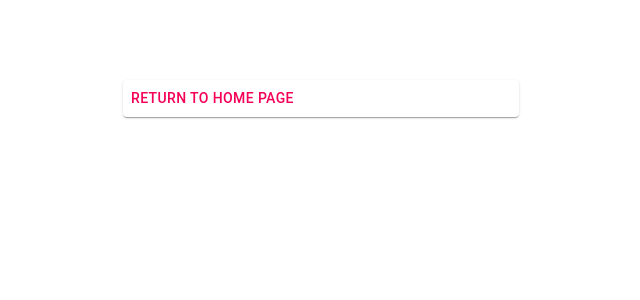
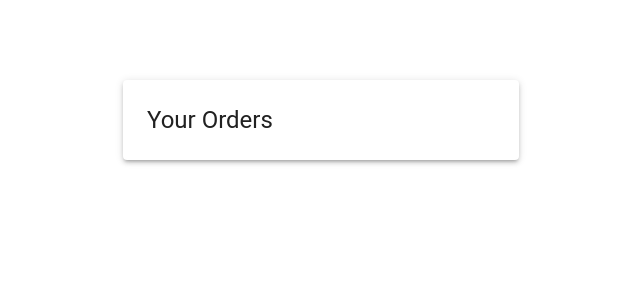
Before and after one commit to lacazeto/ordersTracking_Kata, a React (Create React App) app in the folder frontend/: page /orders in a window 1280 px wide. Shown: the top 300 px of the page, without its empty margins (319-959 px from the left). Built offline with nearby package versions, Linux system fonts and the light colour scheme.

Commit message:
added orders page

```diff
--- a/frontend/src/pages/Orders.tsx
+++ b/frontend/src/pages/Orders.tsx
@@ -1,13 +1,69 @@
-import Button from "@material-ui/core/Button";
-import Paper from "@material-ui/core/Paper";
+import { Paper, Typography, Box } from "@material-ui/core";
+import { Link } from "react-router-dom";
 import React from "react";
+import { makeStyles } from "@material-ui/core/styles";
+import { orderDataContext } from "../context";
+
+const useStyles = makeStyles(() => ({
+  link: {
+    textDecoration: "none;",
+    "&:hover .MuiPaper-root": {
+      boxShadow:
+        "0px 3px 5px -1px rgb(0 0 0 / 20%), 0px 6px 10px 0px rgb(0 0 0 / 14%), 0px 1px 18px 0px rgb(0 0 0 / 12%);",
+    },
+  },
+}));
 
 const Orders = (): React.ReactElement => {
+  const classes = useStyles();
+  const { orders, checkPoints } = React.useContext(orderDataContext);
+
   return (
-    <Paper>
-      <Button color="secondary" aria-label="home" href="/">
-        Return to Home Page
-      </Button>
+    <Paper elevation={3}>
+      <Box p={3}>
+        <Typography variant="h5" align="left">
+          Your Orders
+        </Typography>
+
+        {orders &&
+          orders.map((order, index) => (
+            <Link className={classes.link} to="/status" key={`${order.orderNo}-${index}`}>
+              <Paper elevation={3}>
+                <Box display="flex" justifyContent="space-between" mt={3} p={2}>
+                  <Box>
+                    <Typography variant="body1" align="left">
+                      Order Number
+                    </Typography>
+                    <Typography variant="body2" align="left">
+                      <strong>{order.orderNo}</strong>
+                    </Typography>
+                  </Box>
+                  <Box>
+                    <Typography variant="body1" align="left">
+                      Current Status
+                    </Typography>
+                    <Typography variant="body2" align="left">
+                      <strong>{checkPoints && checkPoints[order.tracking_number]?.status_text}</strong>
+                    </Typography>
+                  </Box>
+                </Box>
+                <Box p={2}>
+                  <Typography variant="body1" align="left">
+                    Delivery Address
+                  </Typography>
+                  <Typography variant="body2" align="left">
+                    <strong>
+                      {order.street}
+                      <br />
+                    </strong>
+                    <strong>{order.zip_code} </strong>
+                    <strong>{order.city}</strong>
+                  </Typography>
+                </Box>
+              </Paper>
+            </Link>
+          ))}
+      </Box>
     </Paper>
   );
 };
```
Also changed, not shown: 1 other file (tests, documents, lock files or other folders).
